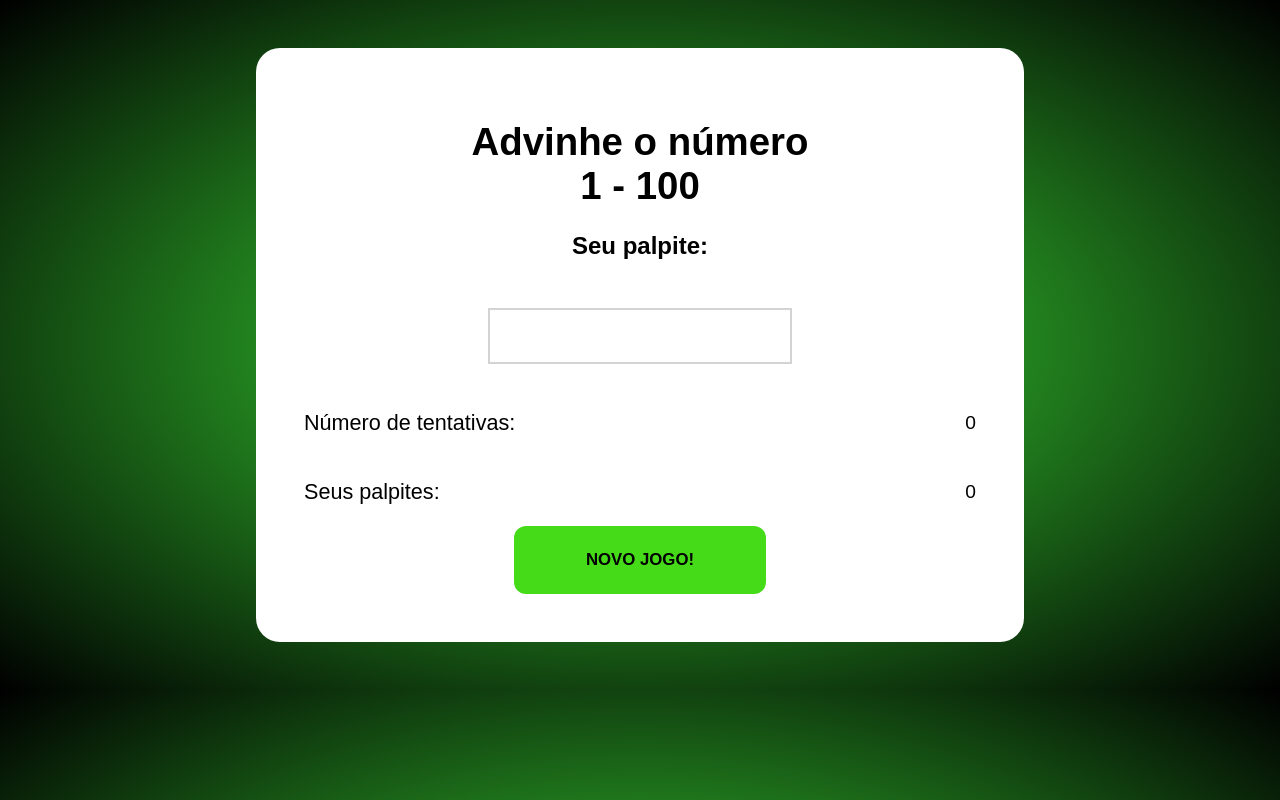
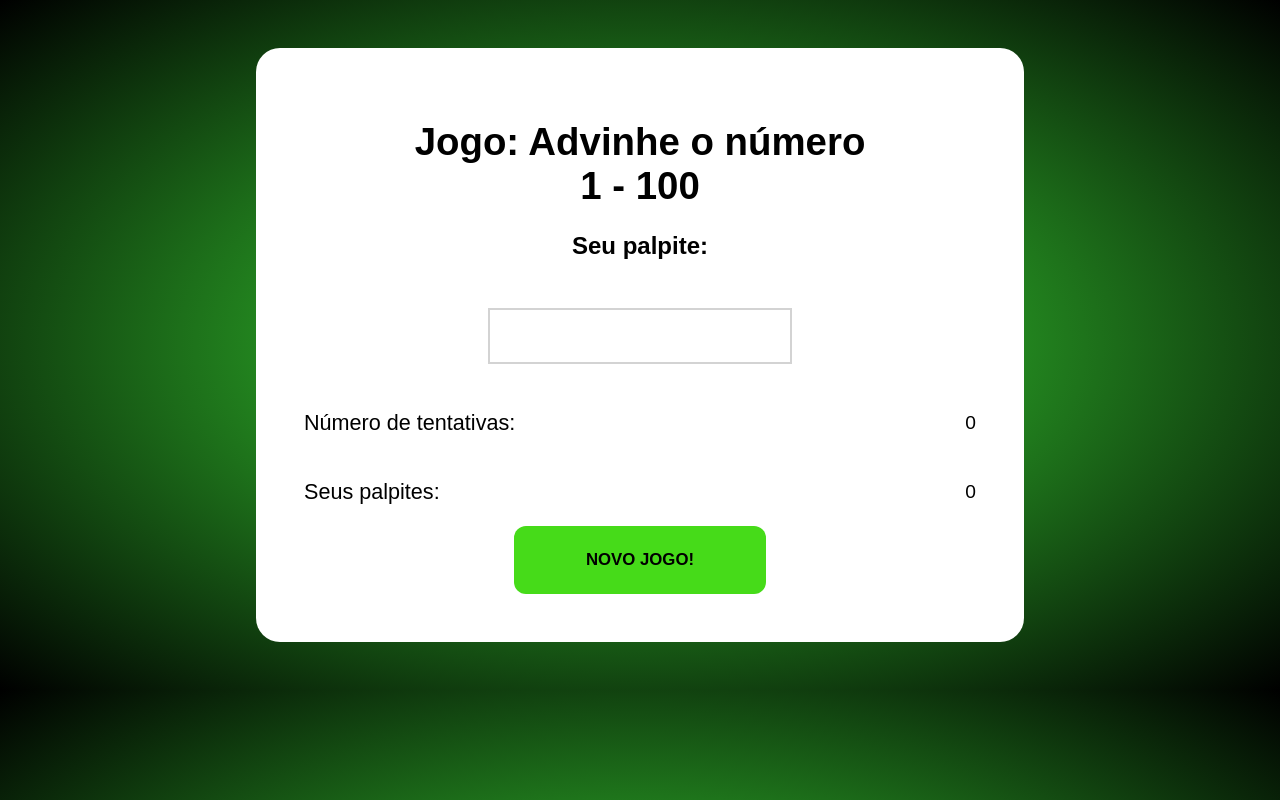
Before and after one commit to arielreises/javascript-developer-senai, a plain HTML site: page projeto-2/index.html in a window 1280 px wide. Drawn offline with Linux system fonts and the light colour scheme.

Commit message:
atualização de nome

```diff
--- a/projeto-2/index.html
+++ b/projeto-2/index.html
@@ -5,12 +5,12 @@
 <meta name="viewport" content="width=device-width, initial-scale=1.0" />
 <meta http-equiv="X-UA-Compatible" content="ie=edge" />
 <link rel="stylesheet" href="style.css" />
-<title>Advinhe o número - Ariel Reises</title>
+<title>Jogo: Advinhe o número - Ariel Reises</title>
 </head>
 <body onload="init()">
 <main>
 <div id="welcomeScreen">
-<h2>Advinhe o número <br />1 - 100</h2>
+<h2>Jogo: Advinhe o número <br />1 - 100</h2>
 </div>
 
 <div id="gameArea">
```
